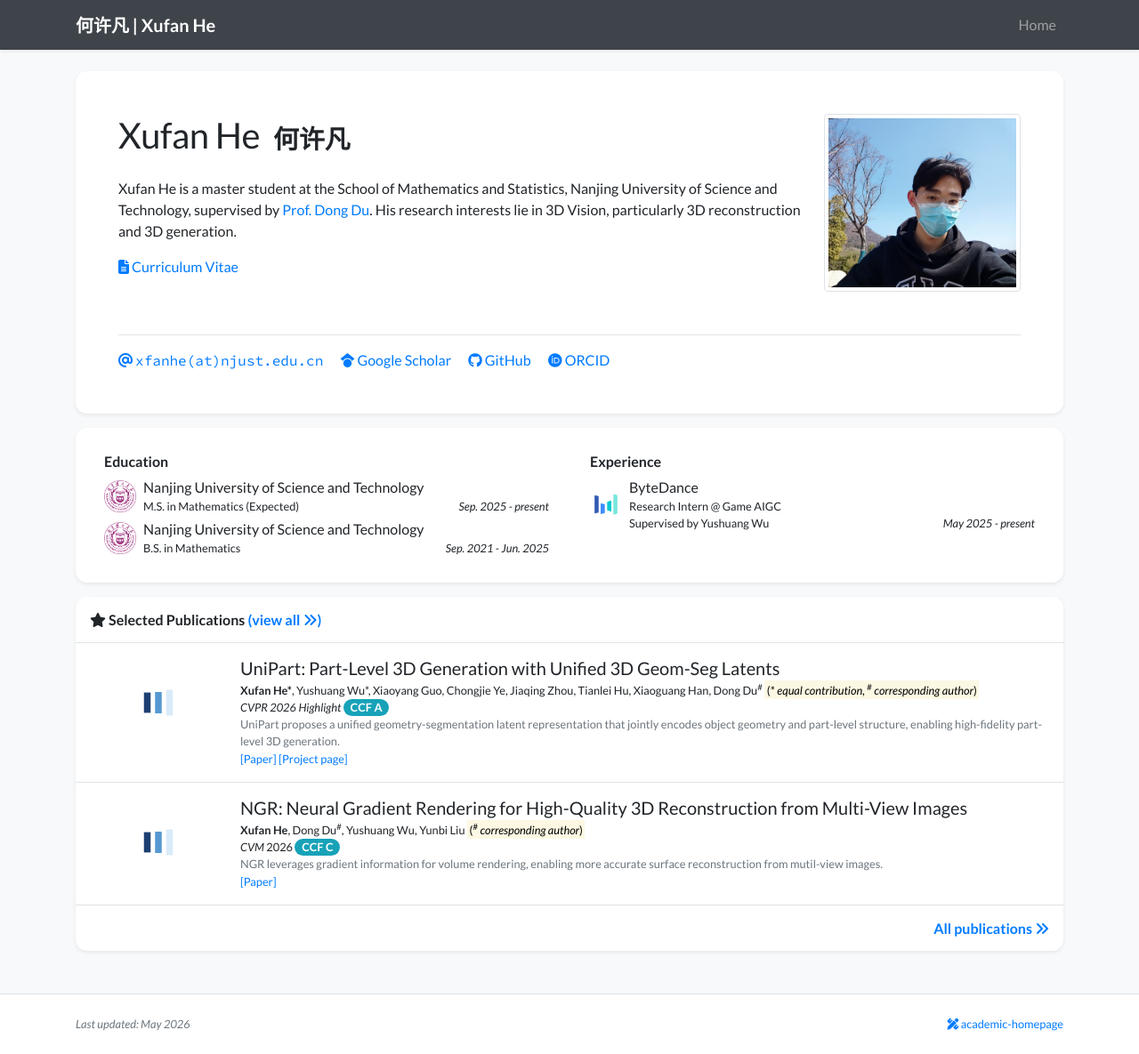
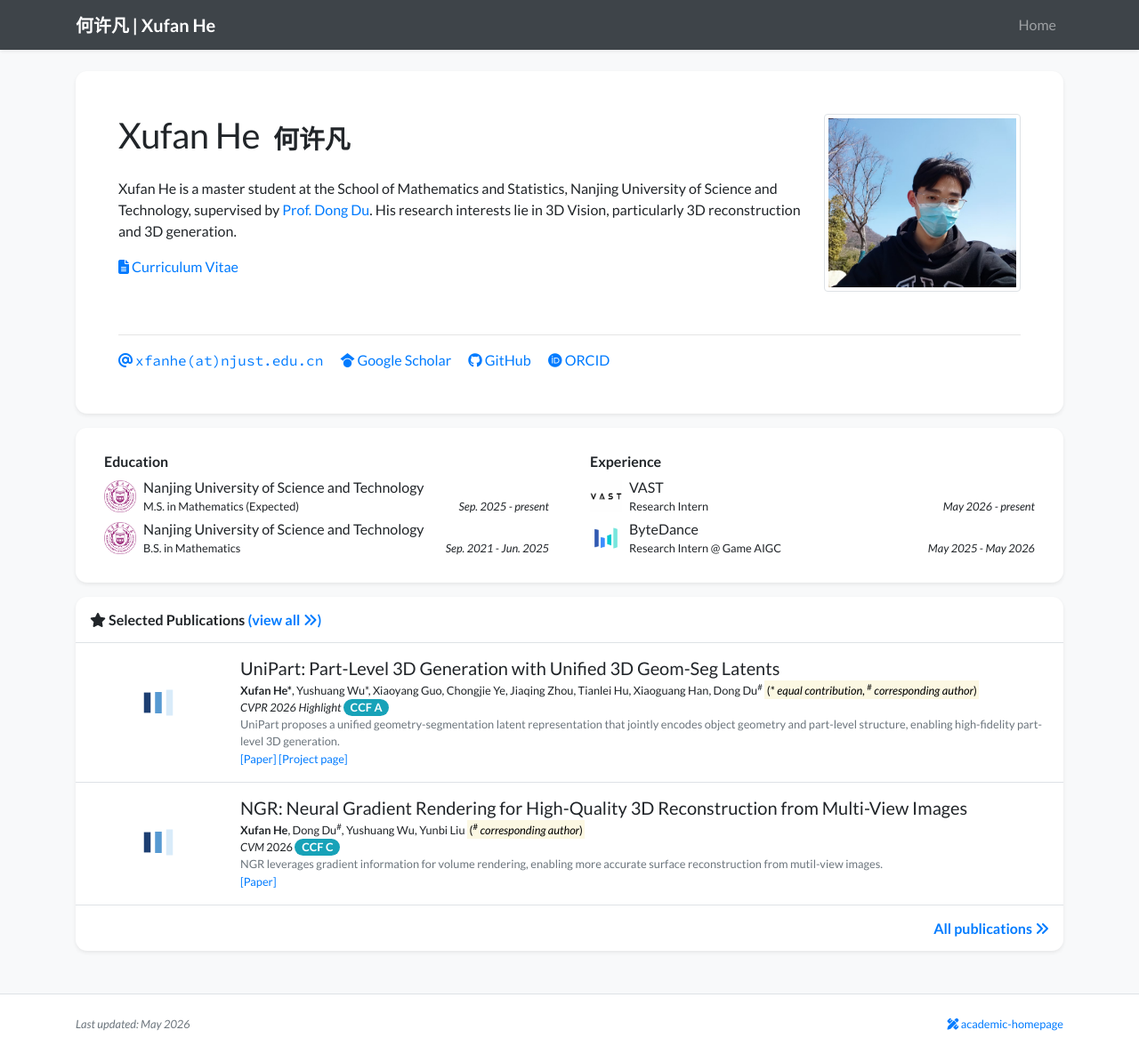
Before and after one commit to xfanhe/xfanhe.github.io, a Jekyll site: the page built from index.html, in a window 1280 px wide and 1185 px high. Shown: the whole window at 89% size. Built offline with Jekyll 4.4.1, drawn with Linux system fonts in a browser that asks for light colours; nearby versions of some CDN libraries; a style sheet for code colours, icons or effects is not loaded.

Commit message:
Update vast experience

```diff
--- a/_data/profile.yml
+++ b/_data/profile.yml
@@ -43,12 +43,16 @@ education:
   date: Sep. 2021 - Jun. 2025
 
 experience:
+- name: VAST
+  logo: /assets/images/badges/vast.png
+  position: >-
+    Research Intern <br/>
+  date: May 2026 - present
 - name: ByteDance
   logo: /assets/images/badges/bytedance.png
   position: >-
     Research Intern @ Game AIGC <br/>
-    Supervised by Yushuang Wu
-  date: May 2025 - present
+  date: May 2025 - May 2026
 
 awards:
 # Add your awards and honors here
```
Also changed, not shown: _publications/2026/2026-ngr.md (+1 -1 lines), _publications/2026/2026-unipart.md (+1 -1 lines), assets/images/badges/MIT_Social_circle.png (deleted), assets/images/badges/PKU_red.png (deleted), assets/images/badges/vast.png (added), assets/images/covers/cover1.jpg (deleted), assets/images/covers/cover2.jpg (deleted), assets/images/covers/cover3.jpg (deleted).
